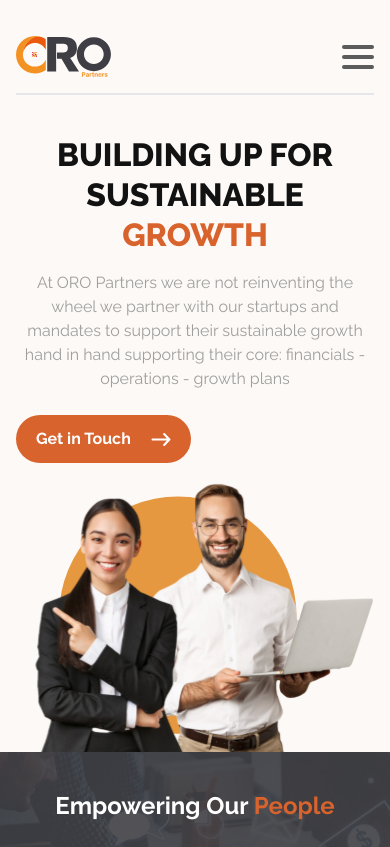
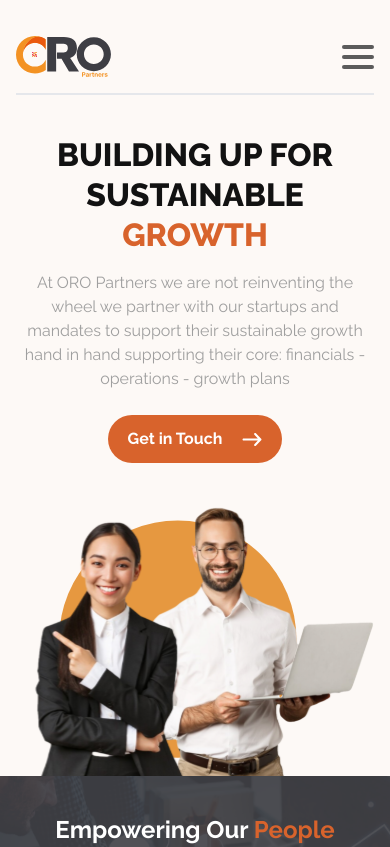
Before and after one commit to PTS-Holdings/oro-partners.com, a Next.js app: page / in a window 390 px wide. Shown: the top 847 px of the page. Built offline with nearby package versions, Linux system fonts and the light colour scheme.

Commit message:
feat(HeroSection.jsx): add link to contact page on 'Get in Touch' button

```diff
--- a/src/components/homepage/HeroSection.jsx
+++ b/src/components/homepage/HeroSection.jsx
@@ -1,10 +1,11 @@
 import Image from "next/image";
+import Link from "next/link";
 import Button from "../Button";
 
 function HeroSection() {
     return (
-        <div className="container flex flex-col justify-between lg:flex-row ">
-            <div className="mb-4 w-full text-center lg:w-2/3  lg:text-left lg:pb-8">
+        <div className="container flex flex-col justify-between lg:flex-row">
+            <div className="mb-10 w-full text-center lg:w-2/3  lg:text-left lg:pb-8 flex flex-col items-center lg:items-start">
                 <h1 className="header3 md:header1 mb-4 font-extrabold lg:w-3/4">
                     BUILDING UP FOR SUSTAINABLE{" "}
                     <span className="text-custom-orange-basic">GROWTH</span>
@@ -16,7 +17,11 @@ function HeroSection() {
                     operations - growth plans
                 </p>
 
-                <Button>Get in Touch</Button>
+                <div>
+                    <Link href={"/contact"}>
+                        <Button>Get in Touch</Button>
+                    </Link>
+                </div>
             </div>
 
             <div className="self-end">
@@ -28,7 +33,7 @@ function HeroSection() {
                     priority
                 />
             </div>
-        </div>
+        </div >
     );
 }
 
```
